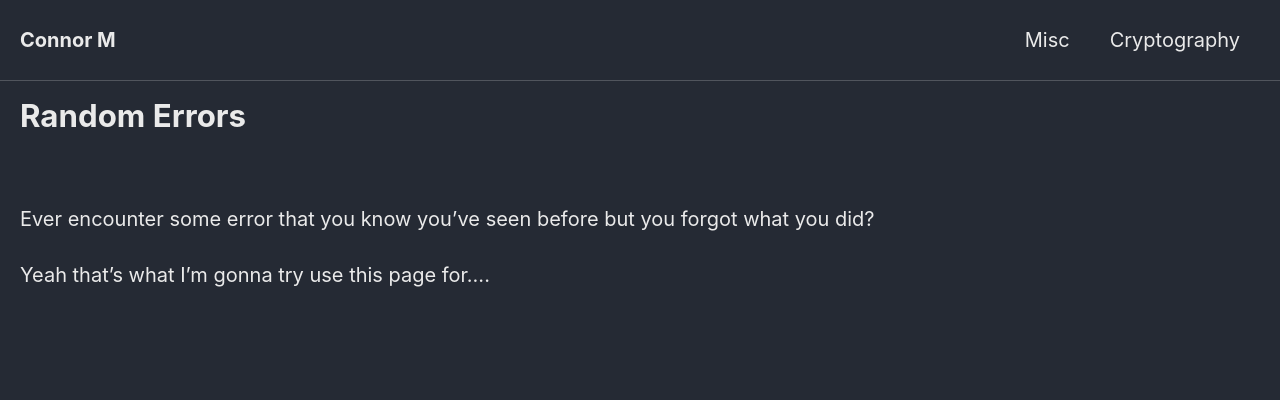
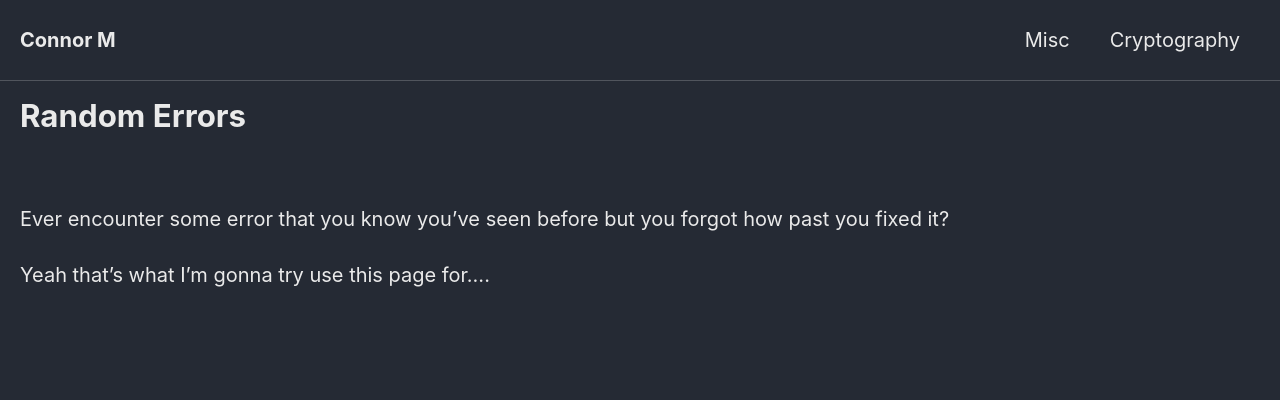
Before and after one commit to Connor-McCartney/Connor-McCartney.github.io, a Jekyll site: the page built from _pages/misc/randomerrors.md, in a window 1280 px wide. Shown: the top 400 px of the page. Built offline with Jekyll 4.4.1, drawn with Linux system fonts in a browser that asks for light colours; cached includes are drawn as plain includes.

Commit message:
Update randomerrors.md

```diff
--- a/_pages/misc/randomerrors.md
+++ b/_pages/misc/randomerrors.md
@@ -7,7 +7,7 @@ title: Random Errors
 
 <br>
 
-Ever encounter some error that you know you've seen before but you forgot what you did?
+Ever encounter some error that you know you've seen before but you forgot how past you fixed it?
 
 Yeah that's what I'm gonna try use this page for....
 
```
